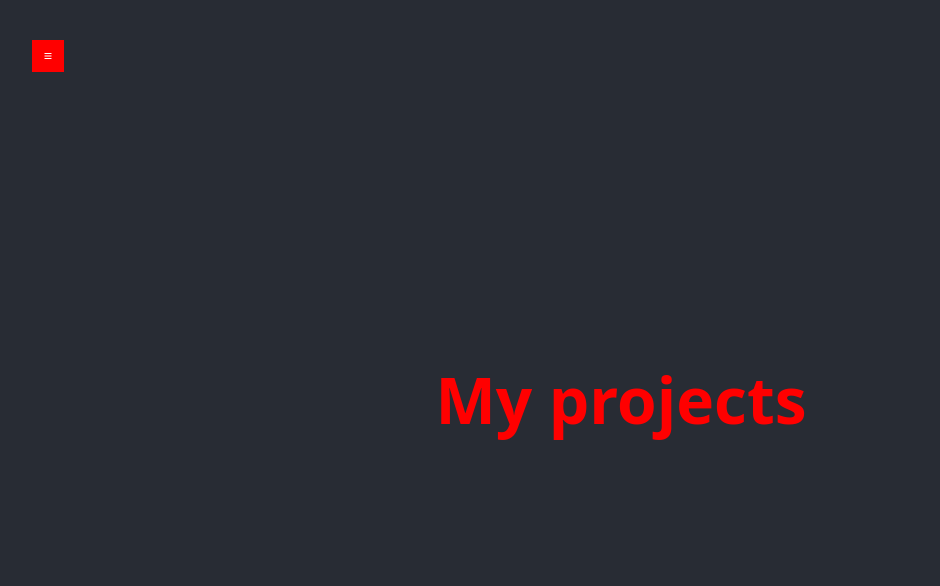
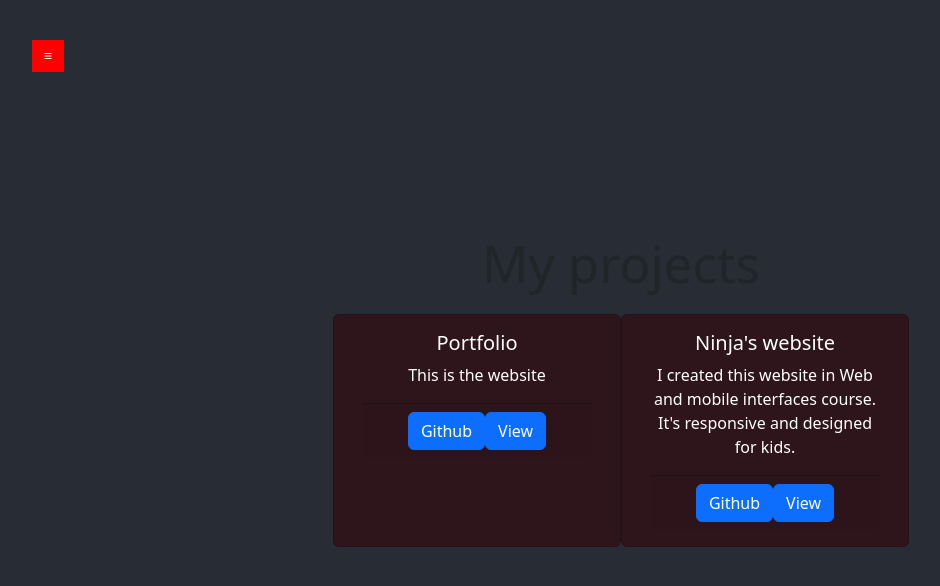
Before and after one commit to IidaKok/portfolio, a React (Create React App) app: page /portfolio/projects in a window 1280 px wide. Shown: the top 586 px of the page, without its empty margins (19-959 px from the left). Built offline with nearby package versions, Linux system fonts and the light colour scheme.

Commit message:
Projektien lisäystä

```diff
--- a/src/components/ComponentStyle.js
+++ b/src/components/ComponentStyle.js
@@ -2,6 +2,10 @@ import { Link } from "react-router-dom";
 import styled from "styled-components";
 import {FaTimes} from 'react-icons/fa';
 import { FaBars } from "react-icons/fa";
+import Button from 'react-bootstrap/Button';
+import Card from 'react-bootstrap/Card';
+import Row from 'react-bootstrap/Row';
+import Col from 'react-bootstrap/Col';
 
 //Menu
 const StyledMenu = styled.div`
@@ -82,4 +86,18 @@ color: black;
 justify-content: center;
 `;
 
-export {CloseToggle, StyledLink, StyledMenu, StyledToggle, SkillsList, SkillsListItem}
+//Project
+const StyledButton = styled(Button)``;
+
+const StyledCard = styled(Card)`
+border: dark;
+width: 18rem;
+background-color: #2e151b;`;
+
+const StyledRow = styled(Row)`
+color: white;
+`;
+
+const StyledCol = styled(Col)``;
+
+export {CloseToggle, StyledLink, StyledMenu, StyledToggle, SkillsList, SkillsListItem, StyledCard, StyledButton, StyledCol, StyledRow}
--- /dev/null
+++ b/src/components/Project.js
@@ -0,0 +1,26 @@
+import { StyledCard, StyledButton } from "./ComponentStyle"
+
+import React from "react";
+
+const Project = ({ project }) => {
+    return (
+        <>
+            <StyledCard>
+                <StyledCard.Body>
+                    <StyledCard.Title>{project.name}</StyledCard.Title>
+                    <StyledCard.Text>{project.description}</StyledCard.Text>
+                    <StyledCard.Footer>
+                        {project.github && (
+                            <a href = { project.github }><StyledButton>Github</StyledButton></a>
+                        )}
+                        {project.view && (
+                            <a href = { project.view}><StyledButton>View</StyledButton></a>
+                        )}
+                    </StyledCard.Footer>
+                </StyledCard.Body>
+            </StyledCard>
+        </>
+    )
+}
+
+export default Project
--- a/src/components/Skills.js
+++ b/src/components/Skills.js
@@ -1,5 +1,6 @@
 import { SkillsList, SkillsListItem } from "./ComponentStyle"
 import { skills } from "../data/data";
+import React from "react";
 
 const Skills = () => {
     if (!skills.length) {
--- a/src/data/data.js
+++ b/src/data/data.js
@@ -57,6 +57,19 @@ const skills = [
         icon: <SiMysql />
     }
 ]
+const projects = [
+    {
+        name: "Portfolio",
+        description: "This is the website",
+        github: "https://github.com/IidaKok/portfolio",
+        view: "https://iidakok.github.io/portfolio/"
+    },
+    {
+        name: "Ninja's website",
+        description: "I created this website in Web and mobile interfaces course. It's responsive and designed for kids.",
+        github: "https://github.com/IidaKok/Iidakok.github.io",
+        view: "https://iidakok.github.io/"
+    }
+]
 
-
-export {skills, about}
+export {skills, about, projects}
--- a/src/pages/Projects.js
+++ b/src/pages/Projects.js
@@ -1,11 +1,23 @@
 import React from "react";
-import {StyledProjects, Heading} from "../styles/ProjectsStyles";
+import { StyledProjects, Heading, StyledDiv } from "../styles/ProjectsStyle";
+import Project from "../components/Project";
+import { projects } from "../data/data";
+import { StyledRow } from "../components/ComponentStyle";
 
 const Projects = () => {
-
+    if (!projects.length) {
+        return null;
+    }
     return (
         <StyledProjects>
             <Heading>My projects</Heading>
+            <StyledDiv>
+                <StyledRow>
+                    {projects.map((project) => (
+                        <Project project={project} />
+                    ))}
+                </StyledRow>
+            </StyledDiv>
         </StyledProjects>
     );
 }
--- a/src/styles/ProjectsStyles.js
+++ b/src/styles/ProjectsStyle.js
@@ -1,4 +1,5 @@
 import styled from "styled-components";
+
 
 //StyledProjects uses styled div-element
 const StyledProjects = styled.div`
@@ -9,20 +10,32 @@ display: flex;
 flex-direction: column;
 justify-content: center;
 align-items: center;
-`;
+padding: 2em;
+margin: 0 auto;
+box-shadow: var(--shadow);
+transition: transform 0.2s linear;`;
 
-//Heading uses styled h1-element
 const Heading = styled.h1`
-font-size: clamp(3rem, 5vw, 7vw);
-color: red;
-font-weight: 700;
+font-size: clamp(3rem, 4vw, 6vw);
+font-weight: 500;
 margin: 0;
 padding: 0;
+display: flex;
 user-select: none; /* supported by Chrome and Opera */
 -webkit-user-select: none; /* Safari */
 -khtml-user-select: none; /* Konqueror HTML */
 -moz-user-select: none; /* Firefox */
--ms-user-select: none; /* Internet Explorer/Edge */
+-ms-user-select: none; /* Internet Explorer/Edge */`;
+
+const StyledDiv = styled.div`
+position: relative;
+padding: 0px 10px;
+display: flex;
+flex-direction: column;
+align-items: center;
+justify-content: center;
+width: 85%;
+margin: 20px;
 `;
 
-export {StyledProjects, Heading}
+export {StyledProjects, Heading, StyledDiv}
```
